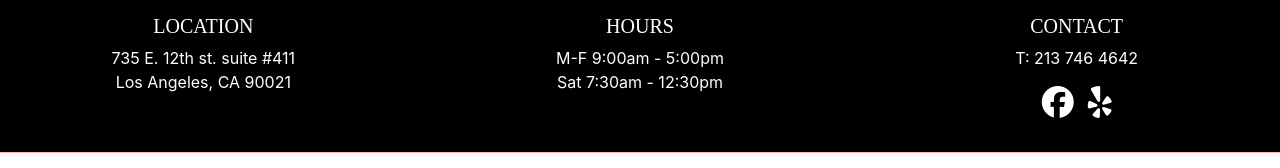
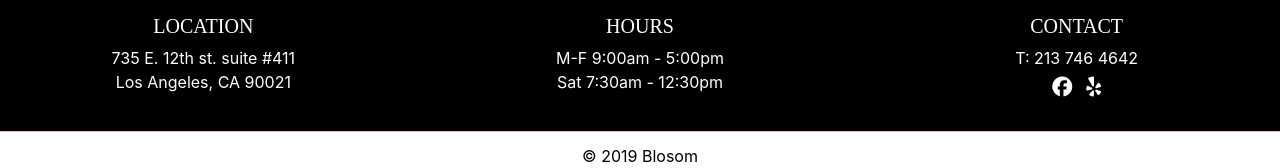
Before and after one commit to aBurmeseDev/Blosom, a React (Create React App) app: page / in a window 1280 px wide. Shown: the part 2097-2265 px from the top of the page. Built offline with nearby package versions, Linux system fonts and the light colour scheme; a web font is replaced by a local one.

Commit message:
Update About.js

```diff
--- a/src/pages/About.js
+++ b/src/pages/About.js
@@ -22,10 +22,10 @@ export default class About extends Component {
               <h5>contact</h5>
               <span>T: 213 746 4642</span> <br />
               <a href='https://www.facebook.com/pages/category/Fast-Food-Restaurant/Blosom-Bento-194429073910986/'>
-                <i className='fab fa-facebook fa-2x' />
+                <i className='fab fa-facebook fa-lg' />
               </a>
               <a href='https://www.yelp.com/biz/blosom-bento-los-angeles'>
-                <i className='fab fa-yelp fa-2x' />
+                <i className='fab fa-yelp fa-lg' />
               </a>
             </Col>
           </Row>
```
